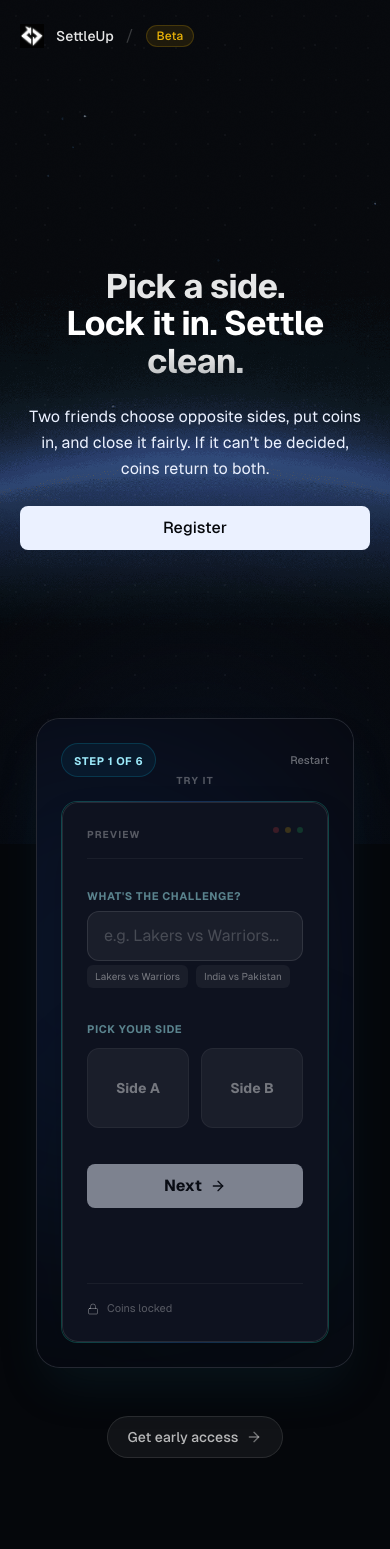
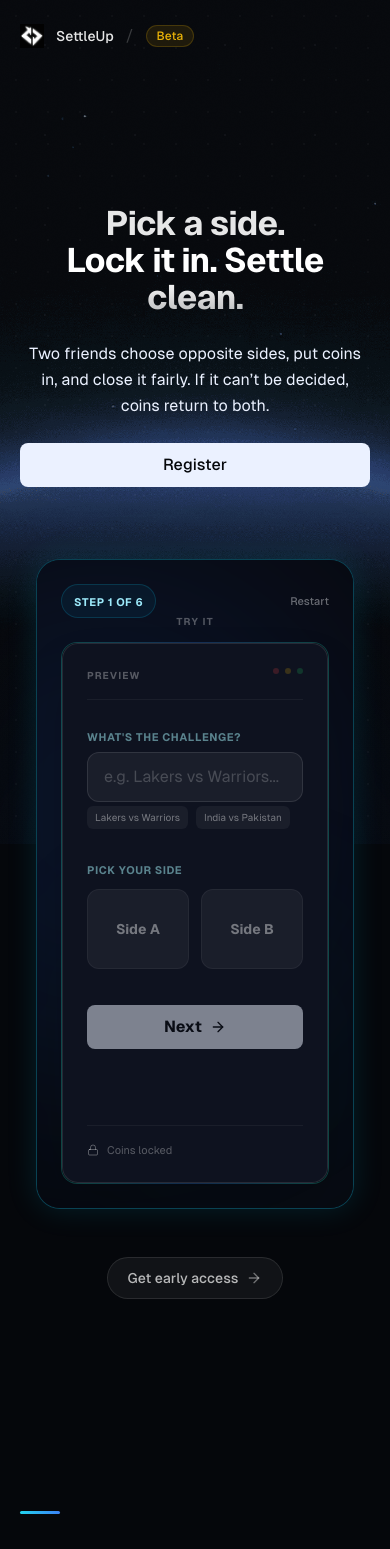
Before and after one commit to Blessan-Alex/prediction-app, a Next.js app: page / in a window 390 px wide. Shown: the top 1549 px of the page. Built offline with nearby package versions, Linux system fonts and the light colour scheme.

Commit message:
mobile responsiveness of hero page

```diff
--- a/app/page.tsx
+++ b/app/page.tsx
@@ -18,7 +18,7 @@ export default function Home() {
         <HeroTop />
 
         {/* Central Widget Explainer */}
-        <section id="widget-section" className="relative w-full pb-20 px-4 min-h-screen flex flex-col justify-center snap-start snap-always -mt-24 md:-mt-32 z-20">
+        <section id="widget-section" className="relative w-full pb-20 px-4 min-h-screen flex flex-col justify-center snap-start snap-always -mt-32 md:-mt-32 z-20">
           <Container className="flex flex-col items-center">
             <ChallengeShowcase />
 
--- a/components/ChallengeShowcase.tsx
+++ b/components/ChallengeShowcase.tsx
@@ -109,7 +109,7 @@ export function ChallengeShowcase() {
             {/* Main Showcase Container */}
             <motion.div
                 variants={itemVariants}
-                className="w-full max-w-4xl mx-auto rounded-3xl overflow-hidden border border-white/10 bg-[#0c101b] shadow-2xl shadow-cyan-900/20 relative group"
+                className="w-full max-w-4xl mx-auto rounded-3xl overflow-hidden border border-cyan-500/30 bg-[#0c101b] shadow-[0_0_30px_rgba(6,182,212,0.15)] relative group"
             >
                 {/* Subtle Star Density Overlay (Scoped) */}
                 <div
--- a/components/HeroTop.tsx
+++ b/components/HeroTop.tsx
@@ -38,7 +38,7 @@ export function HeroTop() {
   return (
     <section
       ref={ref}
-      className="relative min-h-[95vh] flex flex-col justify-center items-center pt-20 pb-16 z-10 snap-start snap-always"
+      className="relative min-h-[80vh] md:min-h-[95vh] flex flex-col justify-center items-center pt-20 pb-16 z-10 snap-start snap-always"
     >
       <Container className="flex flex-col items-center text-center flex-1 justify-center">
         <motion.div
```
